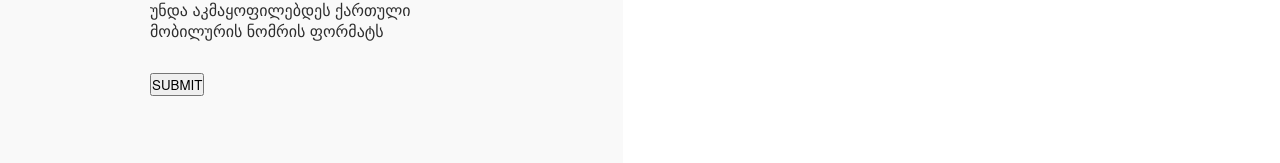
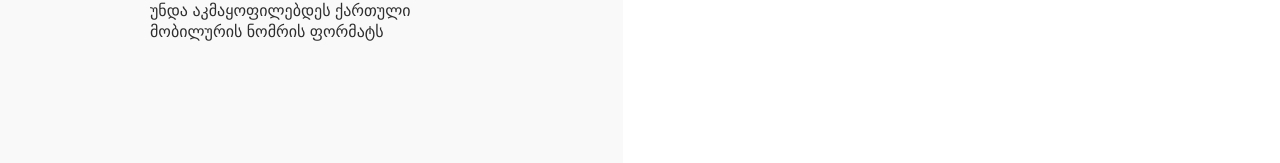
Before and after one commit to datodvp/resume-app, a React (Create React App) app: page /PersonForm in a window 1280 px wide. Shown: the part 738-901 px from the top of the page. Built offline with nearby package versions, Linux system fonts and the light colour scheme; a web font is replaced by a local one.

Commit message:
fix: removed unnecessary submit button

```diff
--- a/src/pages/PersonForm/PersonForm.jsx
+++ b/src/pages/PersonForm/PersonForm.jsx
@@ -57,9 +57,6 @@ const PersonForm = () => {
         />
         <NextButton />
         {/* <Persist name="userData" /> */}
-        <button type="submit" onClick={formik.handleSubmit}>
-          SUBMIT
-        </button>
       </Form>
       <Resume />
     </div>
```
